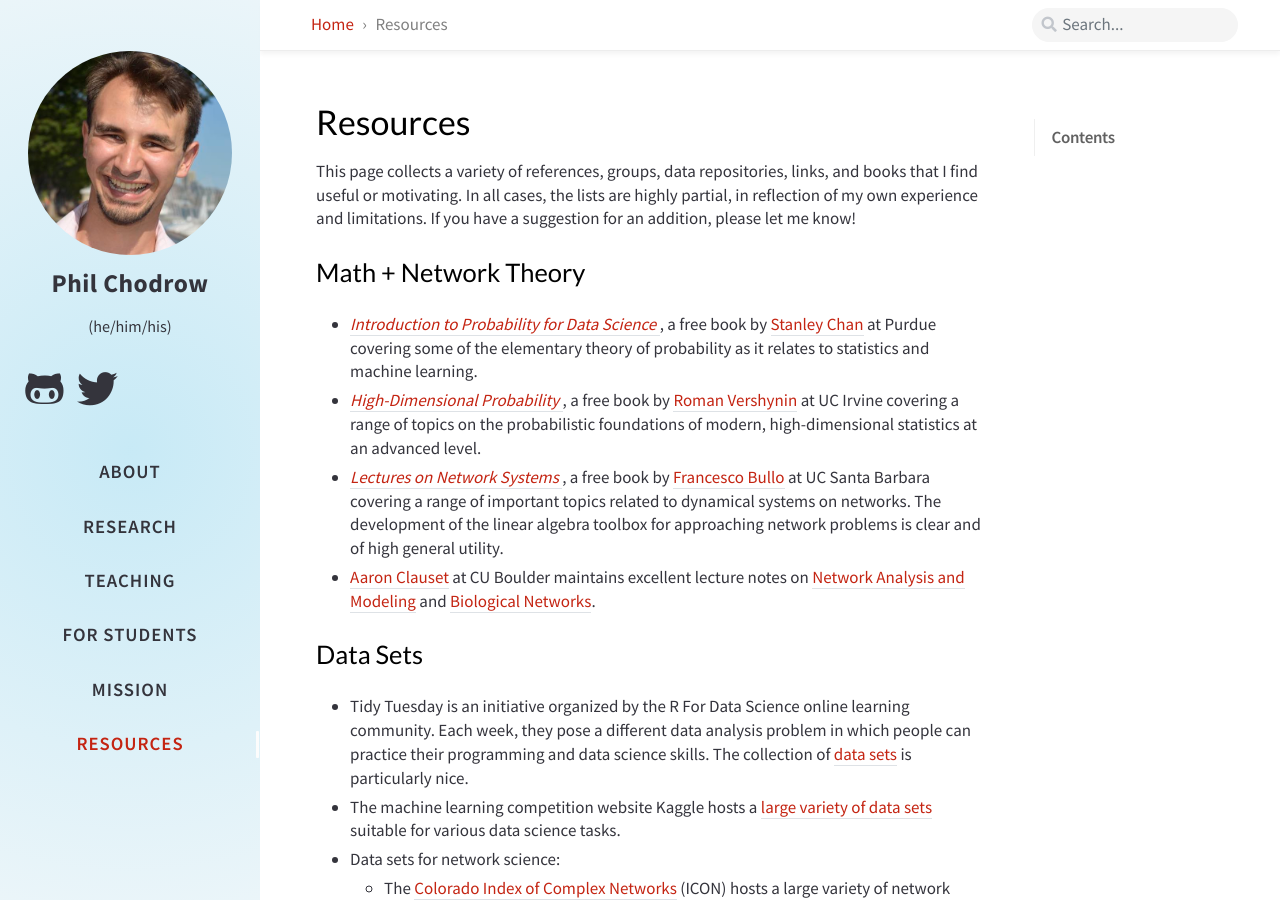
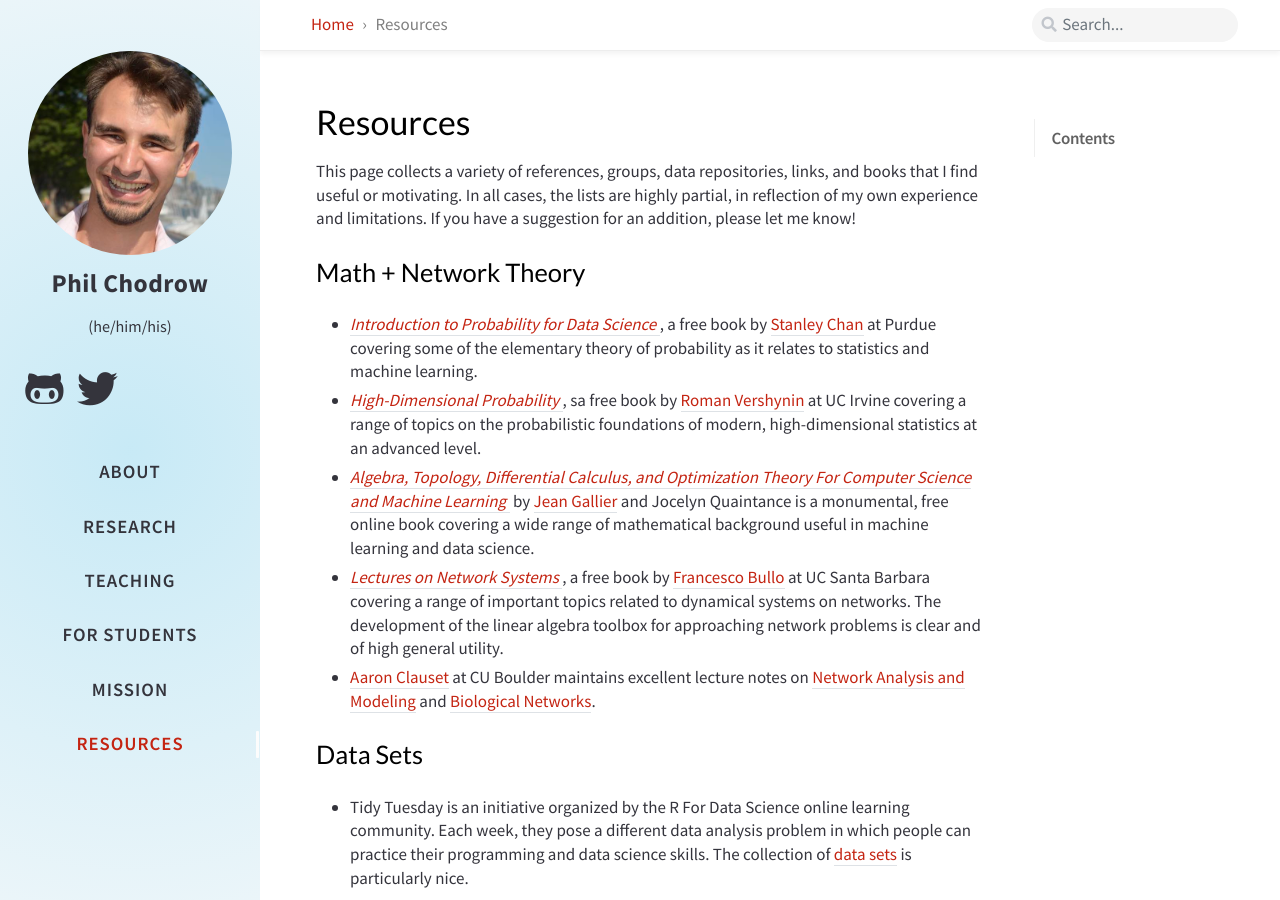
Before and after one commit to PhilChodrow/UCLA-website, a Jekyll site: the page built from _tabs/resources.md, in a window 1280 px wide and 900 px high. Built offline with Jekyll 4.4.1, drawn with Linux system fonts in a browser that asks for light colours; nearby versions of some CDN libraries; comment, search, counter and statistics services are not loaded; a style sheet for code colours, icons or effects is not loaded; some of the changed text lies outside the part shown.

Commit message:
add some new books

```diff
--- a/_tabs/resources.md
+++ b/_tabs/resources.md
@@ -12,7 +12,8 @@ This page collects a variety of references, groups, data repositories, links, an
 ## Math + Network Theory
 
 - [*Introduction to Probability for Data Science*](https://probability4datascience.com/?source=techstories.org), a free book by [Stanley Chan](https://engineering.purdue.edu/ChanGroup/stanleychan.html) at Purdue covering some of the elementary theory of probability as it relates to statistics and machine learning.
-- [*High-Dimensional Probability*](https://www.math.uci.edu/~rvershyn/papers/HDP-book/HDP-book.pdf), a free book by [Roman Vershynin](https://www.math.uci.edu/~rvershyn/) at UC Irvine covering a range of topics on the probabilistic foundations of modern, high-dimensional statistics at an advanced level.
+- [*High-Dimensional Probability*](https://www.math.uci.edu/~rvershyn/papers/HDP-book/HDP-book.pdf), sa free book by [Roman Vershynin](https://www.math.uci.edu/~rvershyn/) at UC Irvine covering a range of topics on the probabilistic foundations of modern, high-dimensional statistics at an advanced level.
+- [*Algebra, Topology, Differential Calculus, and Optimization Theory For Computer Science and Machine Learning*](https://www.cis.upenn.edu/~jean/math-deep.pdf) by [Jean Gallier](https://www.cis.upenn.edu/~jean/home.html) and Jocelyn Quaintance is a monumental, free online book covering a wide range of mathematical background useful in machine learning and data science.
 - [*Lectures on Network Systems*](http://motion.me.ucsb.edu/book-lns/), a free book by [Francesco Bullo](http://motion.me.ucsb.edu/) at UC Santa Barbara covering a range of important topics related to dynamical systems on networks. The development of the linear algebra toolbox for approaching network problems is clear and of high general utility.
 - [Aaron Clauset](https://aaronclauset.github.io/) at CU Boulder maintains excellent lecture notes on [Network Analysis and Modeling](https://aaronclauset.github.io/courses/5352/) and [Biological Networks](https://aaronclauset.github.io/courses/3352/).
 
@@ -40,6 +41,10 @@ This page collects a variety of references, groups, data repositories, links, an
 - [Lecture notes](https://philchodrow.github.io/PIC16B/schedule/) from PIC16B, my course on advanced computational and data science in Python.
 - [*The Python Data Science Handbook*](https://jakevdp.github.io/PythonDataScienceHandbook/) by Jake VanderPlas is an excellent and freely-available online resource for practical data science in Python.
 
+## Other Data Science Technical Resources
+
+- Dirk Eddelbuettel (University of Illinois) hosts a [website](https://stat447.com) with a wide array of resources for his course Data Science Programming Methods.
+
 ## Texts on Math, Data Science, Technology, and Social Justice
 
 - The 2021 [MSRI Workshop on Mathematics and Racial Justice](https://www.msri.org/workshops/1012) collected a [list of resources](https://docs.google.com/document/d/1-40eCiJdlOIxDWnALv-kqO5-0c5NH1M857-_kTj-GeE/edit?usp=sharing) on mathematics and racial justice, including books, journal articles, organizations, and data sets.
```
